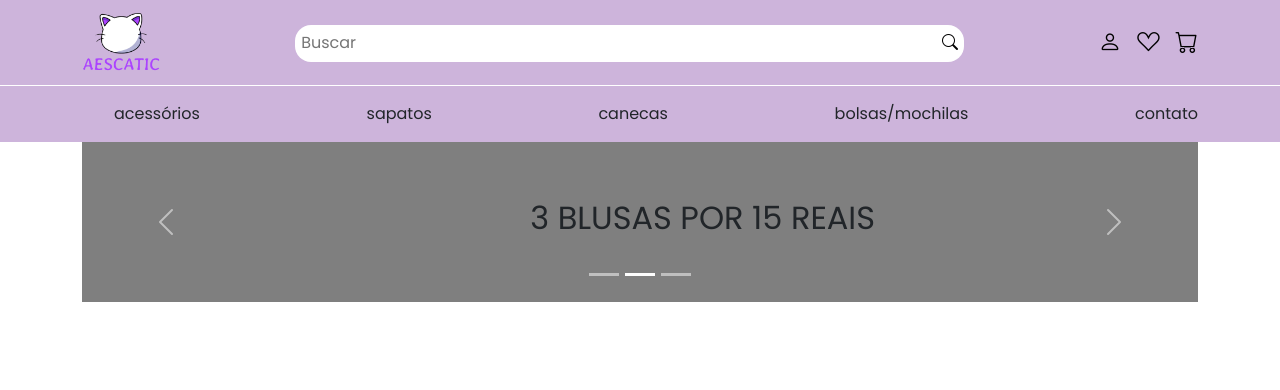
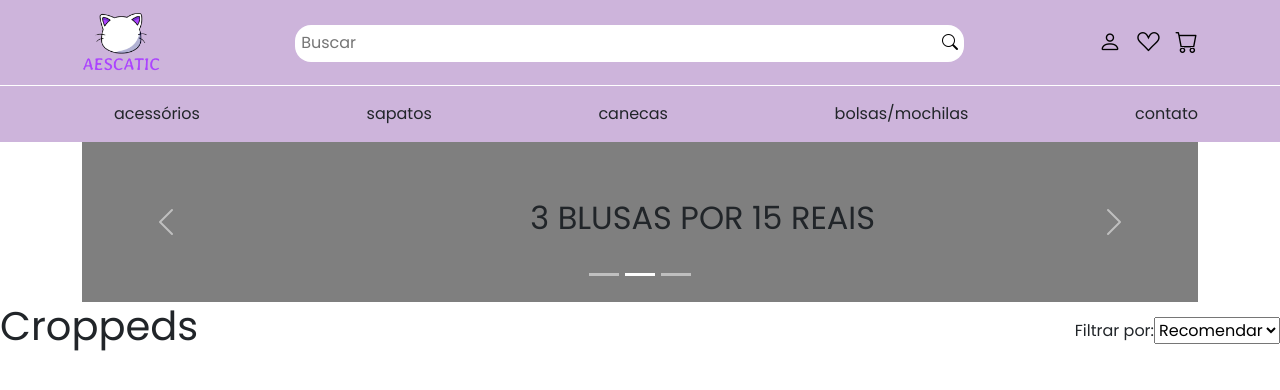
Before and after one commit to JeffersonAlves7/aescatic, a React (Vite) app: page / in a window 1280 px wide. Shown: the top 390 px of the page. Built offline with nearby package versions, Linux system fonts and the light colour scheme.

Commit message:
feat: add roupas component

```diff
--- a/index.html
+++ b/index.html
@@ -4,7 +4,7 @@
     <meta charset="UTF-8" />
     <link rel="icon" type="image/svg+xml" href="/vite.svg" />
     <meta name="viewport" content="width=device-width, initial-scale=1.0" />
-    <title>Vite + React</title>
+    <title>Aescatic</title>
     <link rel="preconnect" href="https://fonts.googleapis.com">
 <link rel="preconnect" href="https://fonts.gstatic.com" crossorigin>
 <link href="https://fonts.googleapis.com/css2?family=Poppins:ital,wght@0,400;0,700;1,400;1,700&display=swap" rel="stylesheet">
--- a/src/App.jsx
+++ b/src/App.jsx
@@ -1,11 +1,12 @@
 import { Destaques } from "./components/Destaques";
 import { Navbar } from "./components/Navbar";
-
+import { Roupas } from "./components/Roupas";
 function App() {
   return (
     <div className="App">
       <Navbar />
       <Destaques />
+      <Roupas />
     </div>
   );
 }
--- /dev/null
+++ b/src/components/Roupas/index.jsx
@@ -0,0 +1,24 @@
+import { flex } from "./styles.module.css";
+
+
+export function Roupas() {
+    return (
+        <div>
+            <div className={flex}>
+                <h1>Croppeds</h1>
+                <div>
+                    <label htmlFor="">Filtrar por:</label>
+                    <select className="filter">
+                        <option value="">Recomendar</option>
+                        <option value="maior">Maior preço</option>
+                        <option value="">Menor preço</option>
+                    </select>
+                </div>
+
+            </div>
+            <div>
+
+            </div>
+        </div>
+    )
+}
--- /dev/null
+++ b/src/components/Roupas/styles.module.css
@@ -0,0 +1,5 @@
+.flex{
+    display: flex;
+    align-items: center;
+    justify-content: space-between;
+}
```
